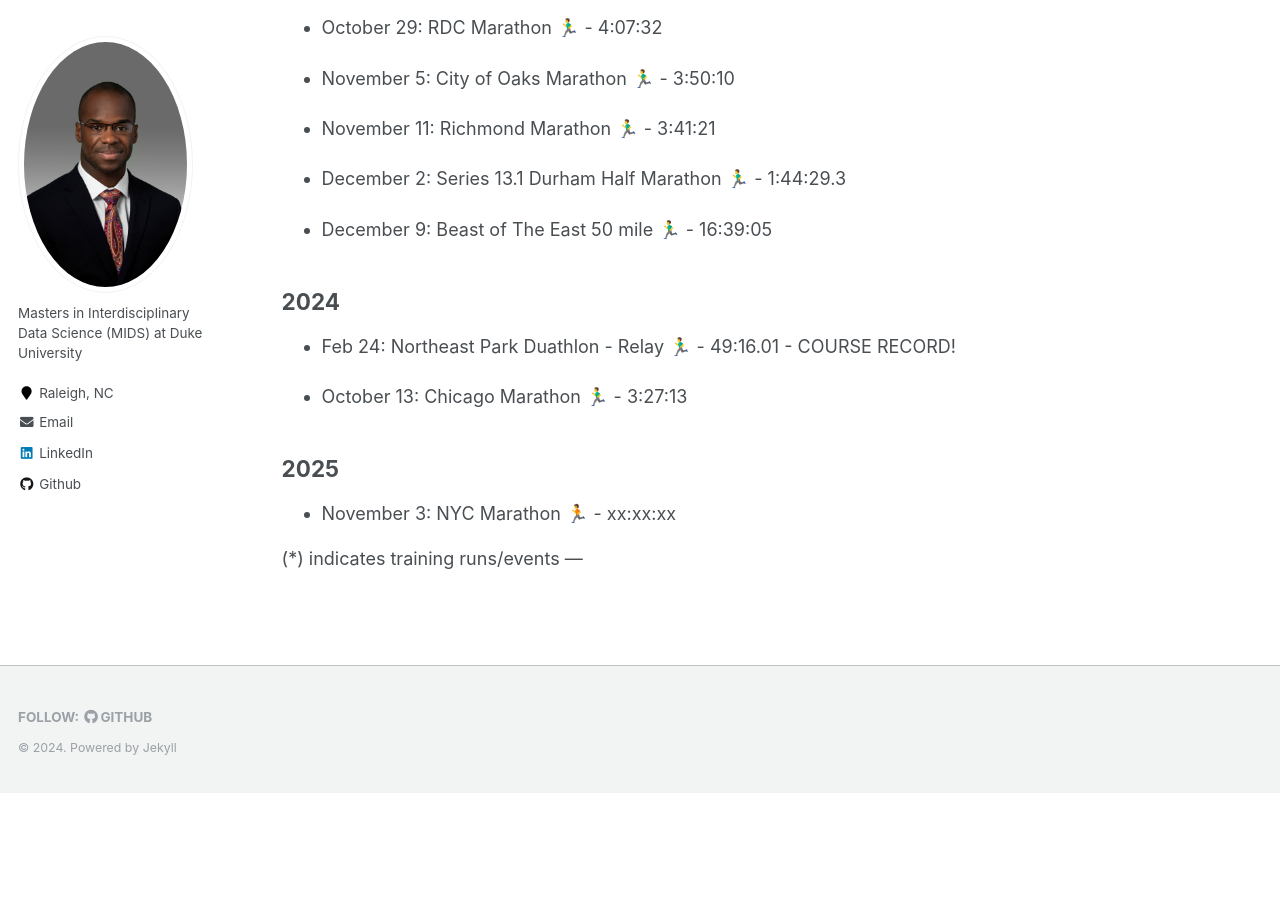
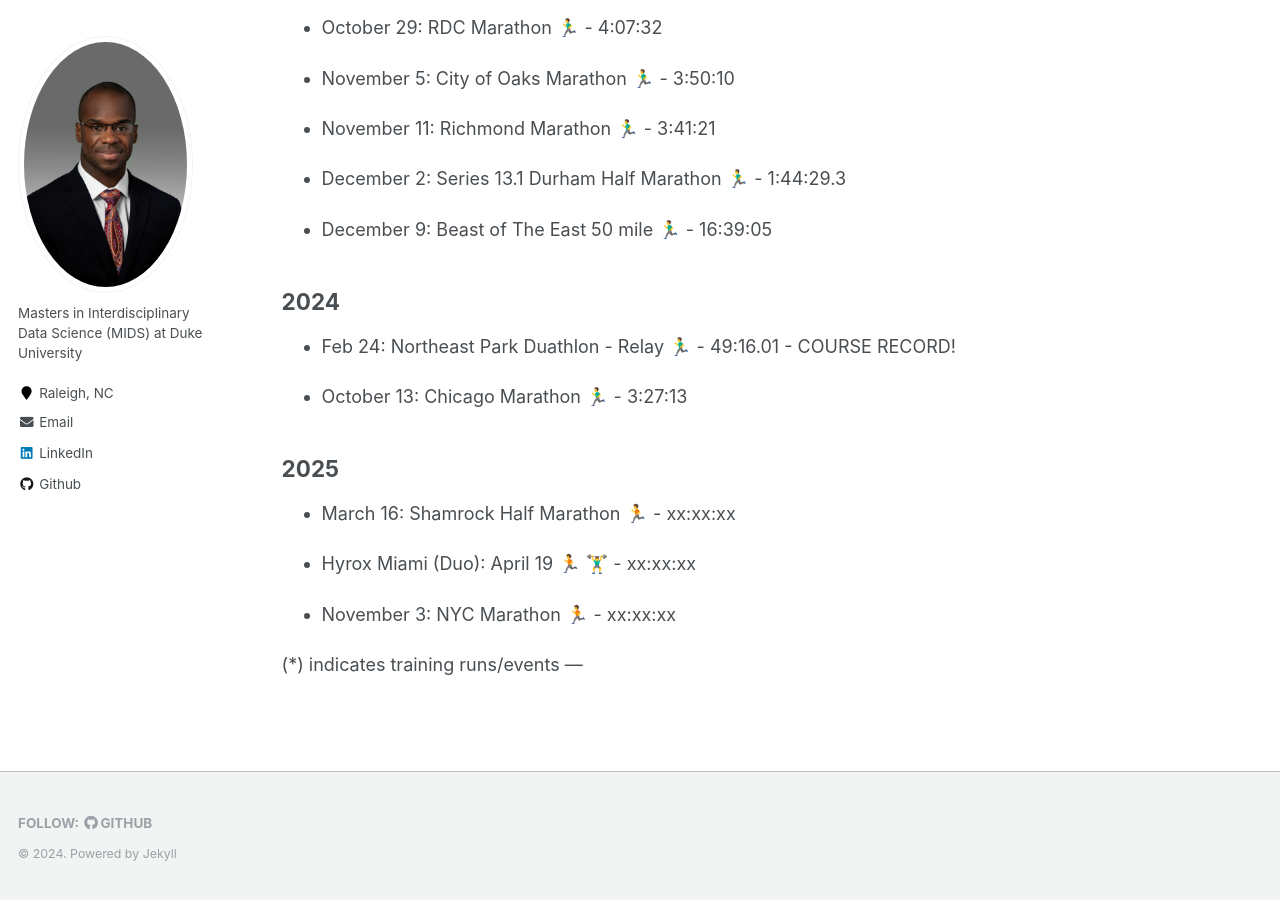
Before and after one commit to caratliff/caratliff.github.io, a Jekyll site: the page built from _pages/race-calendar.md, in a window 1280 px wide and 900 px high, scrolled down 1615 px. Built offline with Jekyll 4.4.1, drawn with Linux system fonts in a browser that asks for light colours; before the commit the page ends 2408 px from its top, so only the background shows below that.

Commit message:
Update race-calendar.md

```diff
--- a/_pages/race-calendar.md
+++ b/_pages/race-calendar.md
@@ -78,6 +78,10 @@ permalink: /race-calendar/
 
 ## 2025
 
+- March 16: Shamrock Half Marathon 🏃 - xx:xx:xx
+
+- Hyrox Miami (Duo): April 19 🏃 🏋️‍♂️ - xx:xx:xx
+
 - November 3: NYC Marathon 🏃 - xx:xx:xx
 
 
```
